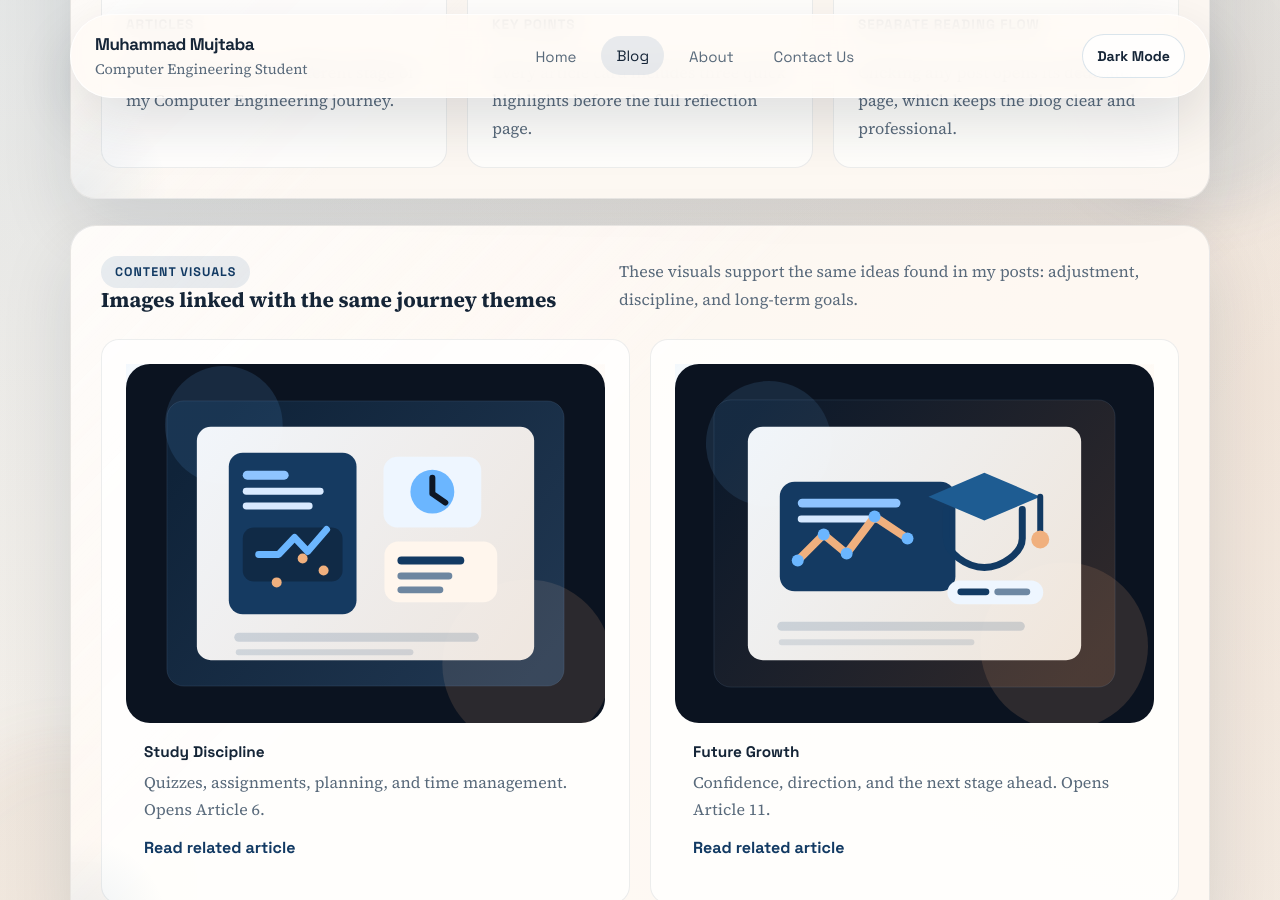
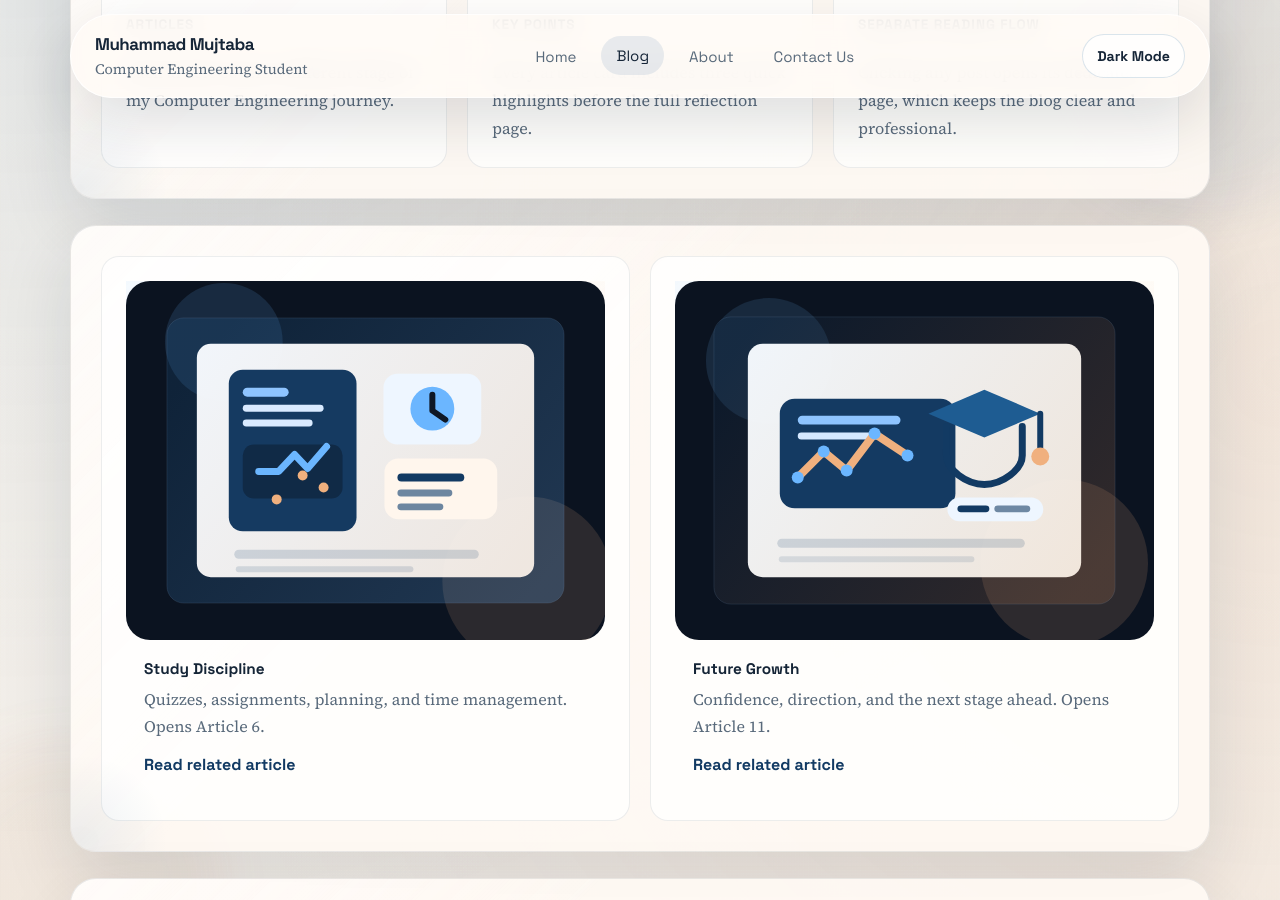
Before and after one commit to muhamamd-mujtaba/muhamamd-mujtaba.github.io, a Jekyll site: the page built from blog.html, in a window 1280 px wide and 900 px high, scrolled down 620 px. Built offline with Jekyll 4.4.1, drawn with Linux system fonts in a browser that asks for light colours.

Commit message:
Remove extra blog visuals heading

```diff
--- a/blog.html
+++ b/blog.html
@@ -49,15 +49,6 @@ footer_link_url: /
 </section>
 
 <section class="surface featured-visual-section" data-reveal>
-  <div class="section-header">
-    <div>
-      <span class="eyebrow">Content Visuals</span>
-      <h2 class="section-heading">Images linked with the same journey themes</h2>
-    </div>
-    <p>
-      These visuals support the same ideas found in my posts: adjustment, discipline, and long-term goals.
-    </p>
-  </div>
   <div class="visual-grid visual-grid-duo">
     <figure class="visual-card">
       <a class="image-button" href="{{ '/posts/article-06.html' | relative_url }}" aria-label="Open Article 6 about academic pressure and time management">
```
